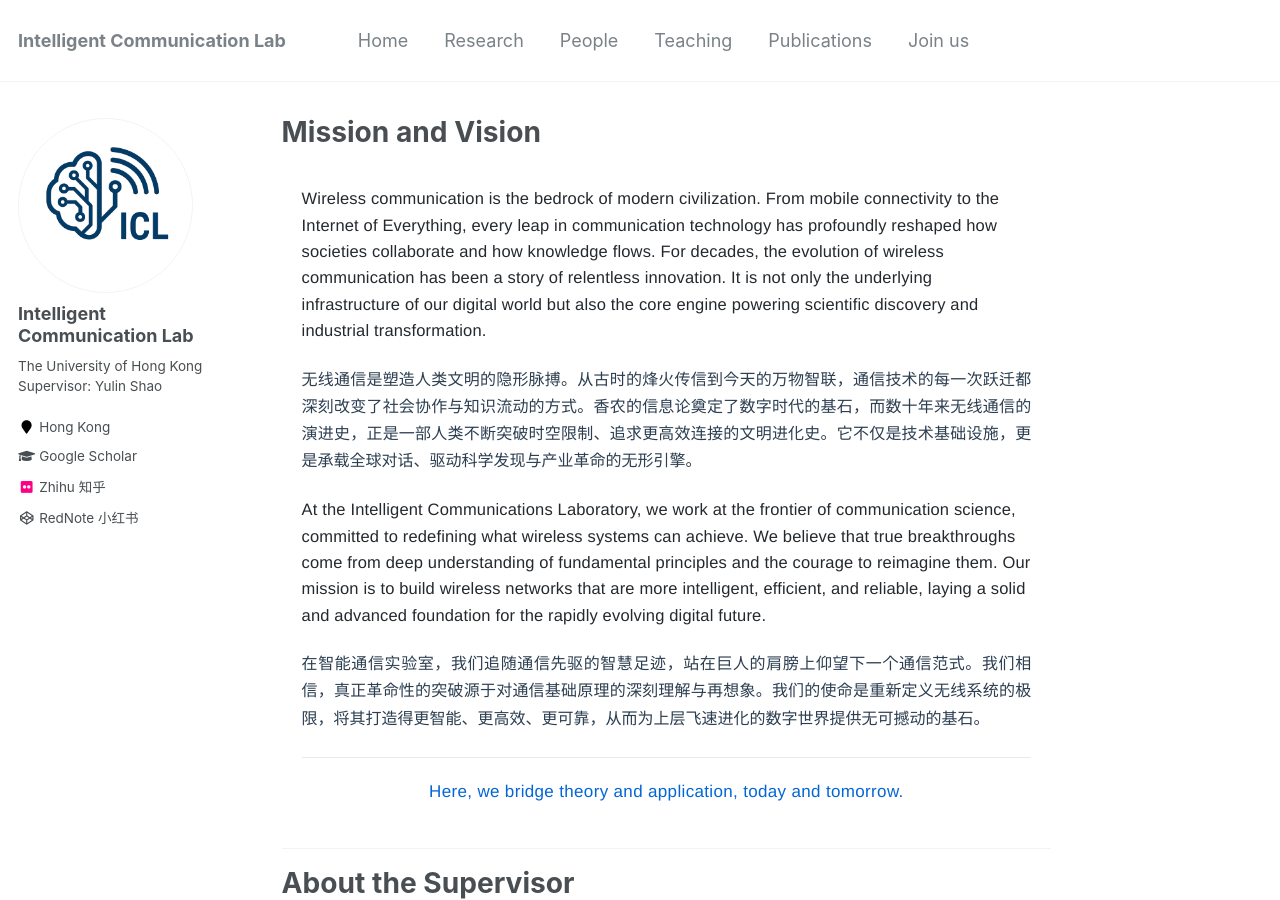
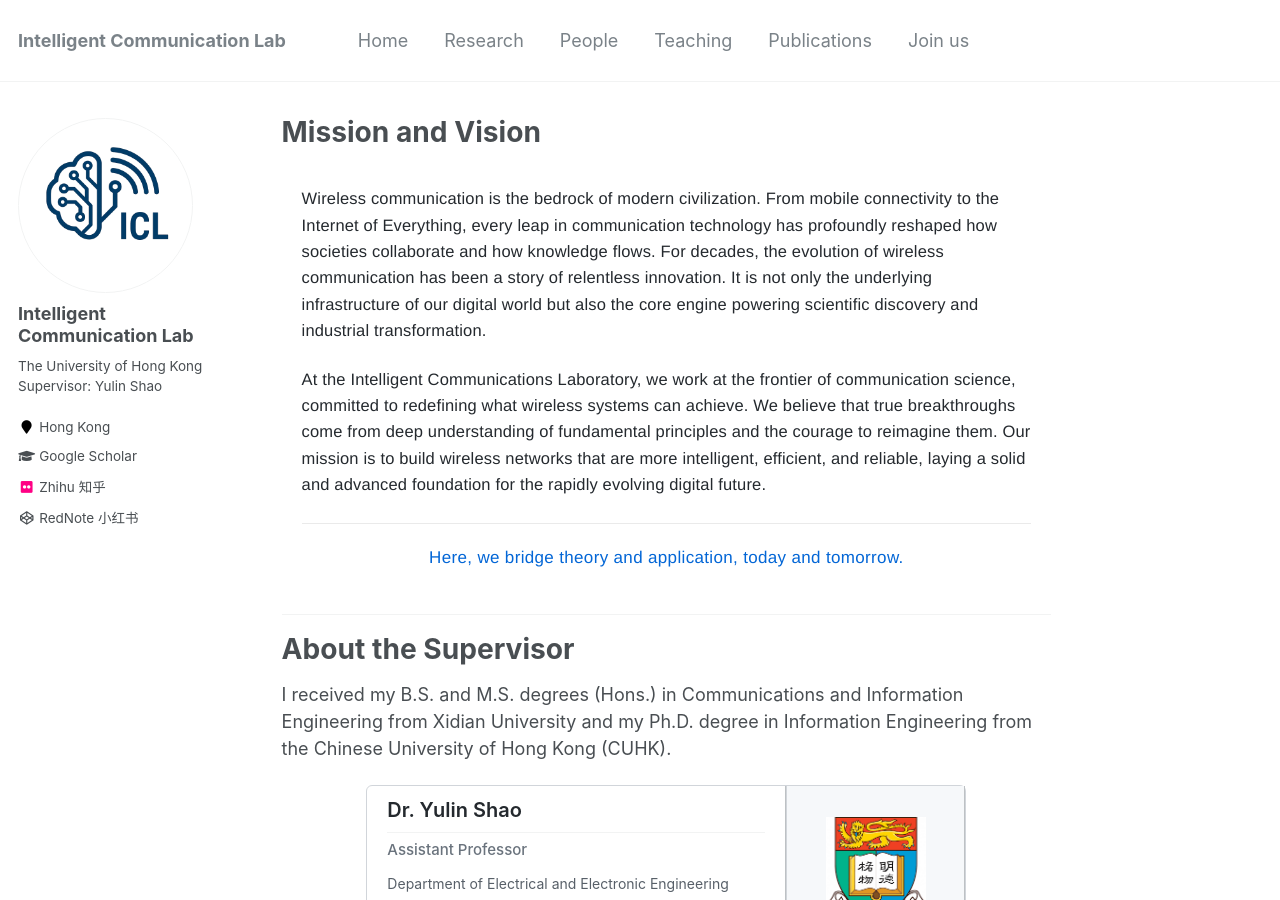
Before and after one commit to hku-icl/hku-icl.github.io, a Jekyll site: the page built from _pages/about.md, in a window 1280 px wide and 900 px high. Built offline with Jekyll 4.4.1, drawn with Linux system fonts in a browser that asks for light colours.

Commit message:
Update about.md

```diff
--- a/_pages/about.md
+++ b/_pages/about.md
@@ -22,7 +22,7 @@ redirect_from:
   <!-- 中文段落1 -->
   <div style="margin-bottom: 22px; font-family: 'PingFang SC', 'Microsoft YaHei', 'Hiragino Sans GB', 'WenQuanYi Micro Hei', sans-serif;">
     <p style="margin: 0; font-size: 16px; color: #2c3e50; line-height: 1.7; text-align: justify;">
-      无线通信是塑造人类文明的隐形脉搏。从古时的烽火传信到今天的万物智联，通信技术的每一次跃迁都深刻改变了社会协作与知识流动的方式。香农的信息论奠定了数字时代的基石，而数十年来无线通信的演进史，正是一部人类不断突破时空限制、追求更高效连接的文明进化史。它不仅是技术基础设施，更是承载全球对话、驱动科学发现与产业革命的无形引擎。
+      <!--无线通信是塑造人类文明的隐形脉搏。从古时的烽火传信到今天的万物智联，通信技术的每一次跃迁都深刻改变了社会协作与知识流动的方式。香农的信息论奠定了数字时代的基石，而数十年来无线通信的演进史，正是一部人类不断突破时空限制、追求更高效连接的文明进化史。它不仅是技术基础设施，更是承载全球对话、驱动科学发现与产业革命的无形引擎。-->
     </p>
   </div>
 
@@ -36,7 +36,7 @@ redirect_from:
   <!-- 中文段落2 -->
   <div style="margin-bottom: 22px; font-family: 'PingFang SC', 'Microsoft YaHei', 'Hiragino Sans GB', 'WenQuanYi Micro Hei', sans-serif;">
     <p style="margin: 0; font-size: 16px; color: #2c3e50; line-height: 1.7; text-align: justify;">
-      在智能通信实验室，我们追随通信先驱的智慧足迹，站在巨人的肩膀上仰望下一个通信范式。我们相信，真正革命性的突破源于对通信基础原理的深刻理解与再想象。我们的使命是重新定义无线系统的极限，将其打造得更智能、更高效、更可靠，从而为上层飞速进化的数字世界提供无可撼动的基石。
+      <!--在智能通信实验室，我们追随通信先驱的智慧足迹，站在巨人的肩膀上仰望下一个通信范式。我们相信，真正革命性的突破源于对通信基础原理的深刻理解与再想象。我们的使命是重新定义无线系统的极限，将其打造得更智能、更高效、更可靠，从而为上层飞速进化的数字世界提供无可撼动的基石。-->
     </p>
   </div>
 
```
